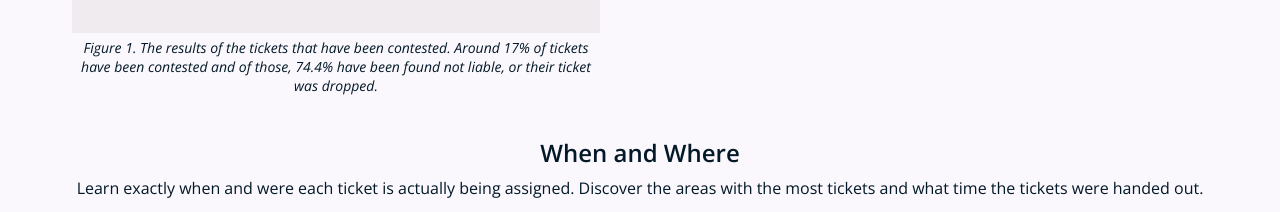
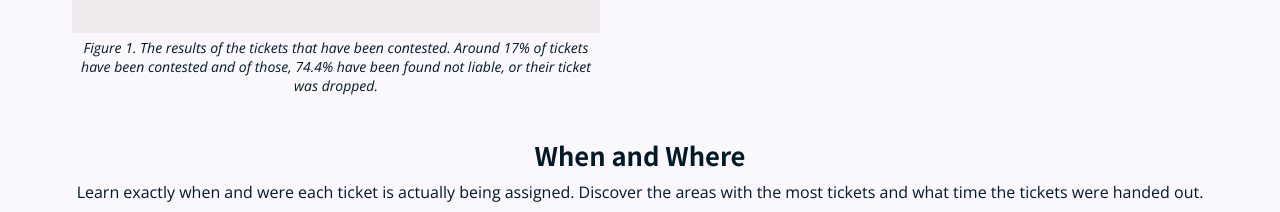
Before and after one commit to tsoutonglang/com421-team5, a plain HTML site: page issue.html in a window 1280 px wide. Shown: the part 1100-1312 px from the top of the page. Drawn offline with nearby package versions, Linux system fonts and the light colour scheme.

Commit message:
updated h3 font

```diff
--- a/style.css
+++ b/style.css
@@ -124,7 +124,9 @@ h2.spaces {
 }
 
 h3 {
-  font-size: 1.5em;
+  font-family: "Noto Sans JP";
+  font-weight: 700;
+  font-size: 1.6em;
   margin-bottom: 8px;
   margin-top: 25px;
 }
```
